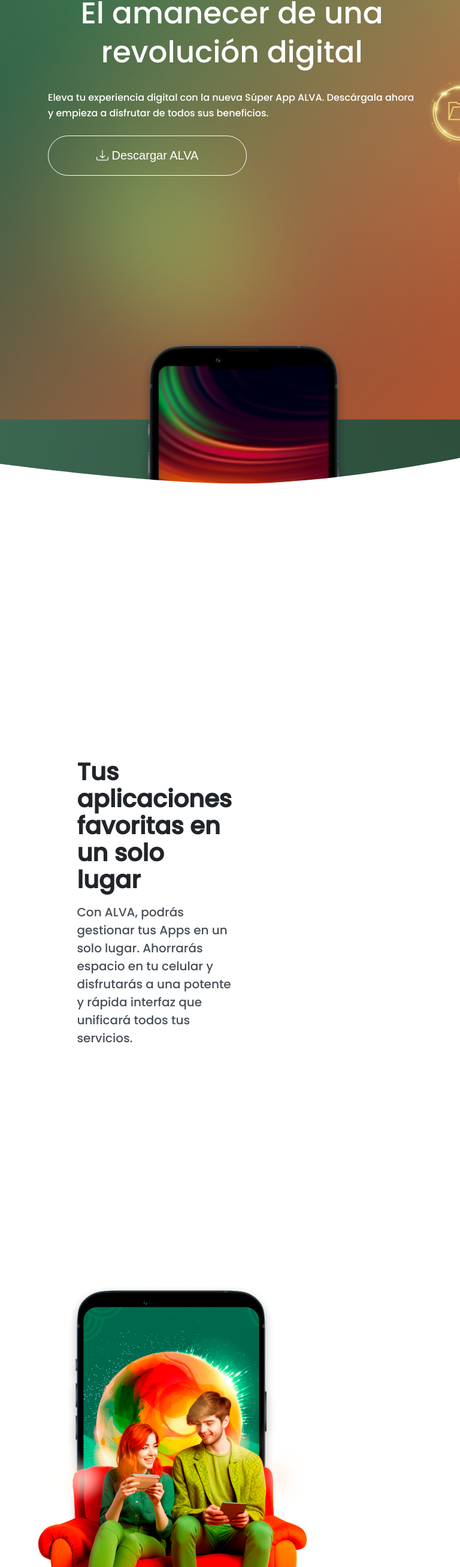
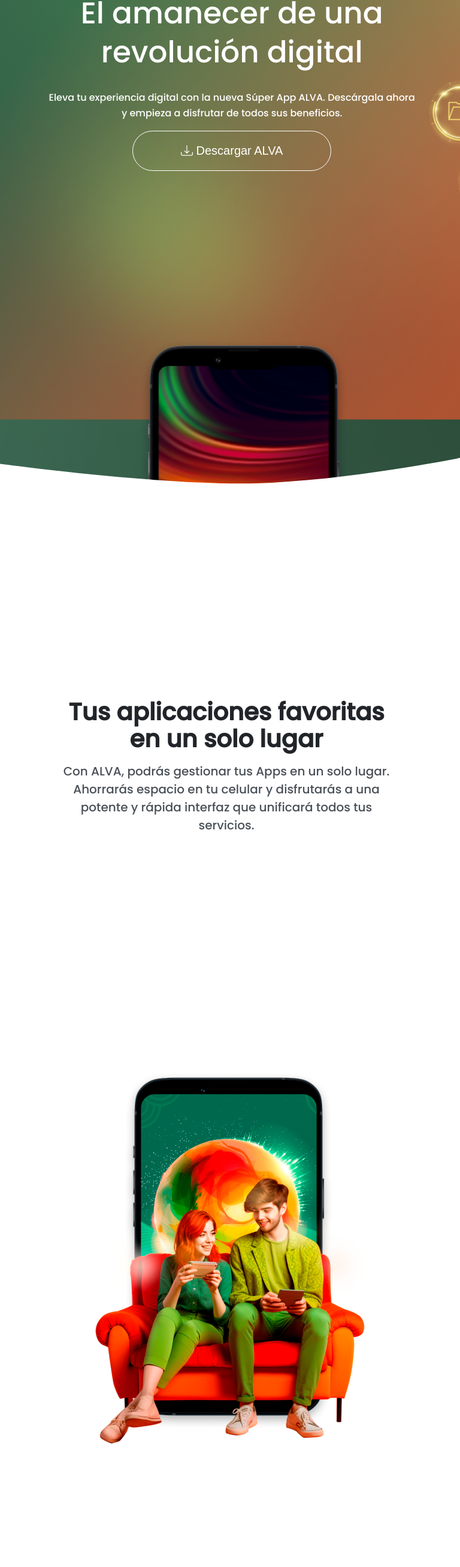
Before and after one commit to JhaddynOrtiz/alva-new, an Angular app: page / in a window 768 px wide. Shown: the part 180-2793 px from the top of the page at 60% size. Built offline with nearby package versions, Linux system fonts and the light colour scheme.

Commit message:
responsive solution

```diff
--- a/src/app/app-routing.module.ts
+++ b/src/app/app-routing.module.ts
@@ -1,7 +1,9 @@
 import { NgModule } from '@angular/core';
 import { RouterModule, Routes } from '@angular/router';
 
-const routes: Routes = [];
+const routes: Routes = [
+
+];
 
 @NgModule({
   imports: [RouterModule.forRoot(routes)],
--- a/src/app/components/content/content.component.css
+++ b/src/app/components/content/content.component.css
@@ -38,6 +38,7 @@
     background-color: transparent;
     border-color: #fff;
     border-radius: 3rem;
+    z-index: 10;
 }
 
 .btn-download:hover {
@@ -171,6 +172,14 @@
     /* width: 90%; */
 }
 
+.img-opt-none {
+    display: none;
+}
+
+.img-resp-none {
+    display: none;
+}
+
 @media only screen and (max-width: 570px) {
 
     .content-section {
@@ -195,6 +204,7 @@
     .banner-subtitle {
         font-size: 16px;
         margin-top: 30px;
+        text-align: center;
     }
 
     .color-curve {
@@ -239,6 +249,20 @@
     }
 
     .img-opt {
+        /* width: 100%; */
+        display: none;
+    }
+
+    .img-opt-none {
+        display: block;
+    }
+
+    .img-resp-final {
+        width: 100%;
+        display: block;
+    }
+
+    .img-resp-none {
         width: 100%;
     }
 
@@ -270,6 +294,7 @@
         font-size: 16px;
         line-height: 26px;
         margin-top: 30px;
+        text-align: center;
     }
 
     .color-curve {
@@ -297,7 +322,42 @@
         z-index: 0;
     }
 
+    .content-opt {
+        padding-top: 0;
+    }
+
+    .text-opt {
+        padding-left: 0;
+    }
+
+    .text-cont-opt {
+        text-align: center;
+        padding: 50px;
+    }
+
     .img-resp {
         width: 100%;
     }
+
+    .btn-download {
+        z-index: 10;
+        display: block;
+        margin: auto;
+    }
+
+    .img-opt {
+        /* width: 100%; */
+        display: none;
+    }
+
+    .img-opt-none {
+        /* width: 100%; */
+        display: block;
+    }
+
+    .img-resp-final {
+        display: block;
+        margin: auto;
+    }
+
 }
--- a/src/app/components/content/content.component.html
+++ b/src/app/components/content/content.component.html
@@ -21,7 +21,7 @@
 </div>
 <section class="options-bg">
     <div class="row content-opt">
-        <div class="text-opt col-md-8 col-sm-12">
+        <div class="text-opt col-lg-8 col-md-12 col-sm-12">
             <div class="text-cont-opt">
                 <p class="title-opt">
                     Tus aplicaciones favoritas en un solo lugar
@@ -31,12 +31,15 @@
                 </p>
             </div>
         </div>
-        <div [@image1]="runImgPhone1" class="img-opt col-md-4 col-sm-12">
+        <div [@image1]="runImgPhone1" class="img-opt col-lg-4 col-md-6 col-sm-12">
             <img class="img-resp1" src="../../../assets/images/Component-1d.png" alt="">
+        </div>
+        <div class="img-opt-none">
+            <img class="img-resp-final" src="../../../assets/images/Component-1d.png" alt="">
         </div>
     </div>
     <div class="row content-opt">
-        <div class="text-opt col-md-8 col-sm-12">
+        <div class="text-opt col-lg-8 col-md-12 col-sm-12">
             <div class="text-cont-opt">
                 <p class="title-opt">
                     Navegación ilimitada gratuita
@@ -46,12 +49,15 @@
                 </p>
             </div>
         </div>
-        <div [@image1]="runImgPhone2" class="img-opt col-md-4 col-sm-12">
+        <div [@image1]="runImgPhone2" class="img-opt col-lg-4 col-md-6 col-sm-12">
             <img class="img-resp1" src="../../../assets/images/Component-2d.png" alt="">
+        </div>
+        <div class="img-opt-none">
+            <img class="img-resp-final" src="../../../assets/images/Component-2d.png" alt="">
         </div>
     </div>
     <div class="row content-opt">
-        <div class="text-opt col-md-8 col-sm-12">
+        <div class="text-opt col-lg-8 col-md-12 col-sm-12">
             <div class="text-cont-opt">
                 <p class="title-opt">
                     Privacidad y seguridad garantizadas
@@ -61,12 +67,15 @@
                 </p>
             </div>
         </div>
-        <div [@image1]="runImgPhone3" class="img-opt col-md-4 col-sm-12">
+        <div [@image1]="runImgPhone3" class="img-opt col-lg-4 col-md-6 col-sm-12">
             <img class="img-resp1" src="../../../assets/images/Component-3d.png" alt="">
+        </div>
+        <div class="img-opt-none">
+            <img class="img-resp-final" src="../../../assets/images/Component-3d.png" alt="">
         </div>
     </div>
     <div class="row content-opt">
-        <div class="text-opt col-md-8 col-sm-12">
+        <div class="text-opt col-lg-8 col-md-12 col-sm-12">
             <div class="text-cont-opt">
                 <p class="title-opt">
                     Bloqueo de Ads
@@ -76,7 +85,7 @@
                 </p>
             </div>
         </div>
-        <div class="img-opt-final col-md-4 col-sm-12">
+        <div class="img-opt-final col-lg-4">
             <img class="img-resp-final" src="../../../assets/images/Component-4d.png" alt="">
         </div>
     </div>
--- a/src/app/components/footer/footer.component.css
+++ b/src/app/components/footer/footer.component.css
@@ -30,8 +30,20 @@
     font-family: MyFont;
 }
 
+.callRef {
+    color: #ADB5BD;
+    text-decoration: none;
+}
+
+.am {
+    position: fixed;
+    bottom: 110px;
+    right: 0;
+    z-index: 100;
+}
+
 .terms {
-    font-size: 16px;
+    font-size: 12px;
 }
 
 .copy {
@@ -92,6 +104,10 @@
     cursor: pointer;
 }
 
+.termsAnd {
+    cursor: pointer;
+}
+
 @media only screen and (max-width: 570px) {
 
     .content-transition {
@@ -113,4 +129,10 @@
     }
 }
 
-@media (min-width: 571px) and (max-width: 1260px) {}
+@media (min-width: 571px) and (max-width: 1260px) {
+
+    .title-footer {
+        font-size: 30px;
+        line-height: 44px;
+    }
+}
--- a/src/app/components/footer/footer.component.html
+++ b/src/app/components/footer/footer.component.html
@@ -35,9 +35,28 @@
     </div>
     <div
         class="col-11 col-xs-6 col-sm-6 col-md-6 col-lg-6 col-xl-6 mx-auto text-center text-xs-end text-sm-end text-md-end text-lg-end text-xl-end">
+        <div class="call">
+            <a href="tel:+800148000" class="callRef">
+                <span >
+                    <i class="bi bi-telephone-fill"></i> 800148000
+                </span>
+            </a>
+        </div>
         <div class="terms">
-            <span>
-                Terms of use | Report an issue
+            <span class="termsAnd" routerlink="/terms">
+                Terms and Conditions
+            </span>
+             |
+            <span class="termsAnd" routerlink="/privacy">
+                 Privacy policy
+            </span>
+             |
+            <span class="termsAnd" routerlink="/publicity">
+                 Advertising policy
+            </span>
+             |
+            <span class="termsAnd" routerlink="/support">
+                Report a issue
             </span>
         </div>
         <div class="copy">
--- a/src/index.html
+++ b/src/index.html
@@ -6,6 +6,27 @@
   <base href="/">
   <meta name="viewport" content="width=device-width, initial-scale=1">
   <link rel="icon" type="image/x-icon" href="logo-final.png">
+  <script type='text/javascript' class="">
+
+    (function() {
+
+      var proto  = document.location.protocol || 'http:';
+
+      var node   = document.createElement('script');
+
+      node.type  = 'text/javascript';
+
+      node.async = true;
+
+      node.src   = proto +  '//webchat-nuevatel.i6.inconcertcc.com/v3/click_to_chat?token=B470C82B9204FFDADA0BA255DF512DDC';
+
+      var s = document.getElementsByTagName('script')[0];
+
+      s.parentNode.insertBefore(node, s);
+
+   })();
+
+  </script>
 </head>
 <body>
   <app-root></app-root>
```
